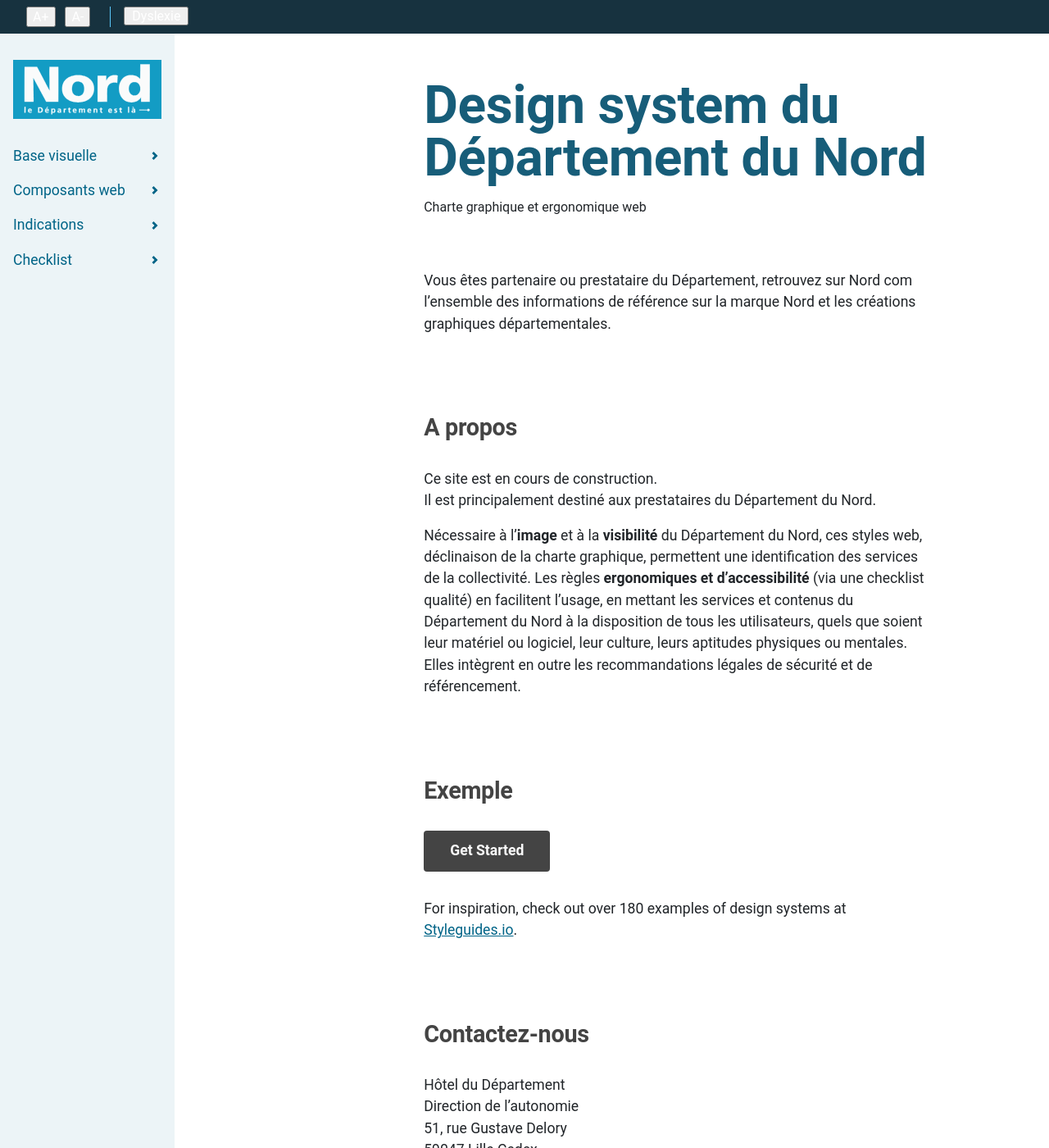
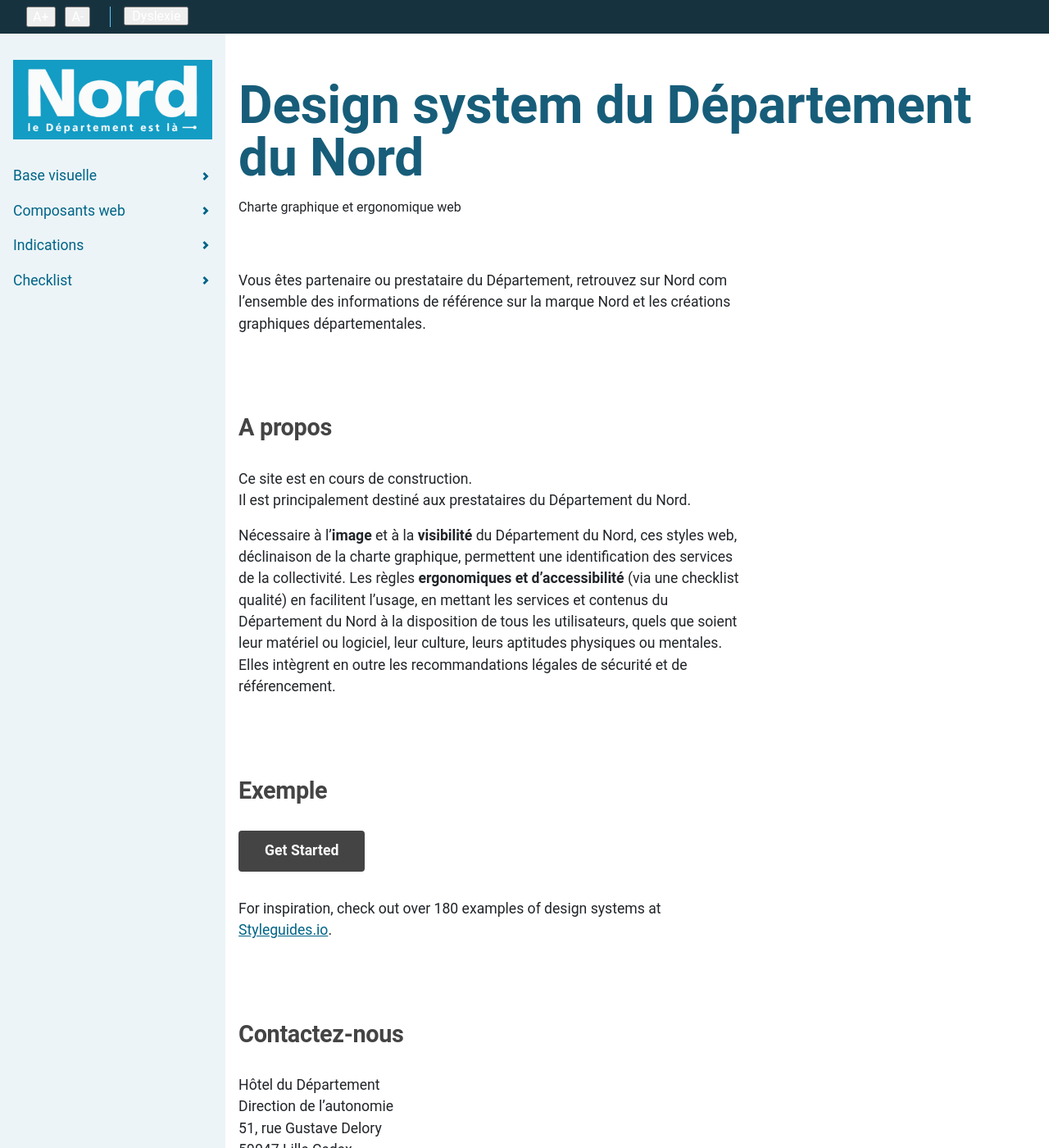
Before and after one commit to LJ59/d59-system, a Jekyll site: the page built from index.md, in a window 1280 px wide and 1400 px high. Shown: the whole window at 82% size. Built offline with Jekyll 4.4.1, drawn with Linux system fonts in a browser that asks for light colours.

Commit message:
Update _layout.scss

```diff
--- a/_sass/layout/_layout.scss
+++ b/_sass/layout/_layout.scss
@@ -60,7 +60,7 @@
 	 */
     .l-page-layout--two-column-fixed > & {
         @media all and (min-width: $bp-xl) {
-            margin-left: 18rem; /* 1 */
+            margin-left: 0rem; /* 1 */
         }
     }
 }
```
